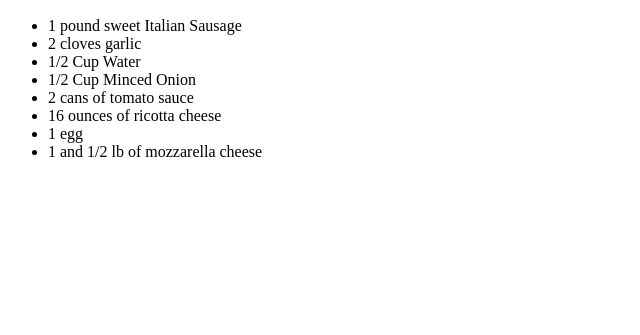
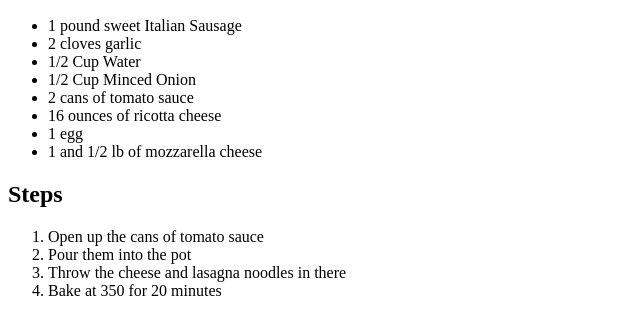
Before and after one commit to hurgling/odin-recipes, a plain HTML site: page recipes/lasagna.html in a window 1280 px wide. Shown: the part 99-434 px from the top of the page, without its empty margins (0-640 px from the left). Drawn offline with Linux system fonts and the light colour scheme.

Commit message:
Added steps to lasagna page

```diff
--- a/recipes/lasagna.html
+++ b/recipes/lasagna.html
@@ -18,5 +18,12 @@
             <li>1 egg</li>
             <li>1 and 1/2 lb of mozzarella cheese</li>
         </ul>
+    <h2>Steps</h2>
+        <ol>
+            <li>Open up the cans of tomato sauce</li>
+            <li>Pour them into the pot</li>
+            <li>Throw the cheese and lasagna noodles in there</li>
+            <li>Bake at 350 for 20 minutes</li>
+        </ol>
 </body>
 </html>
```
Lines whose indentation alone changed are shown as unchanged.
